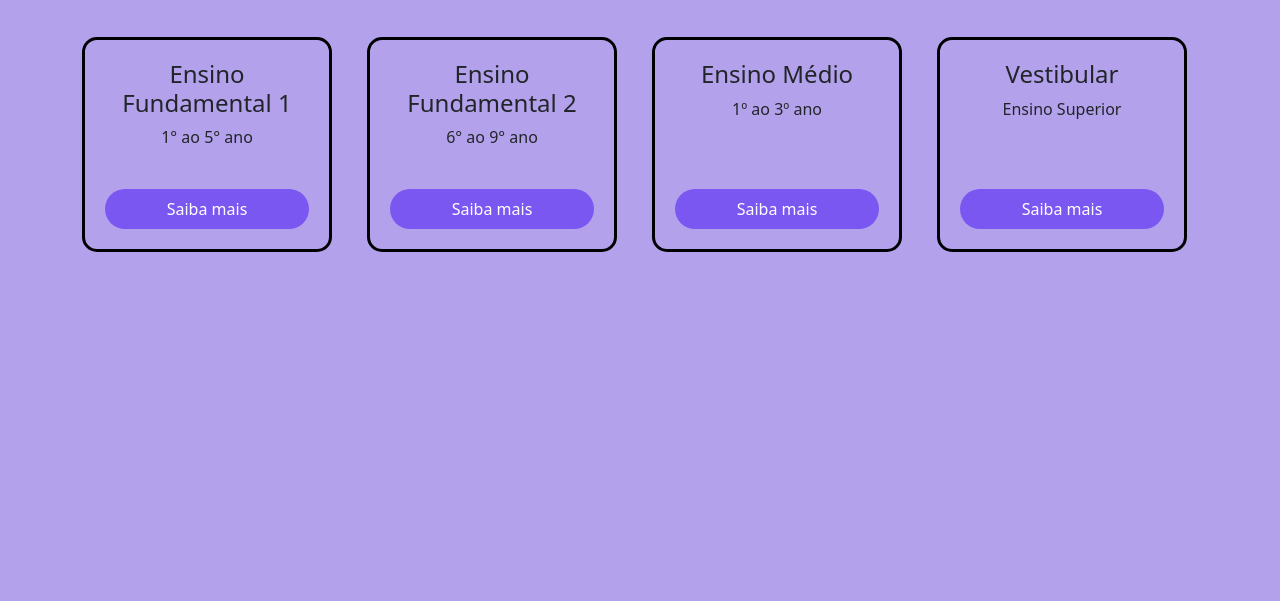
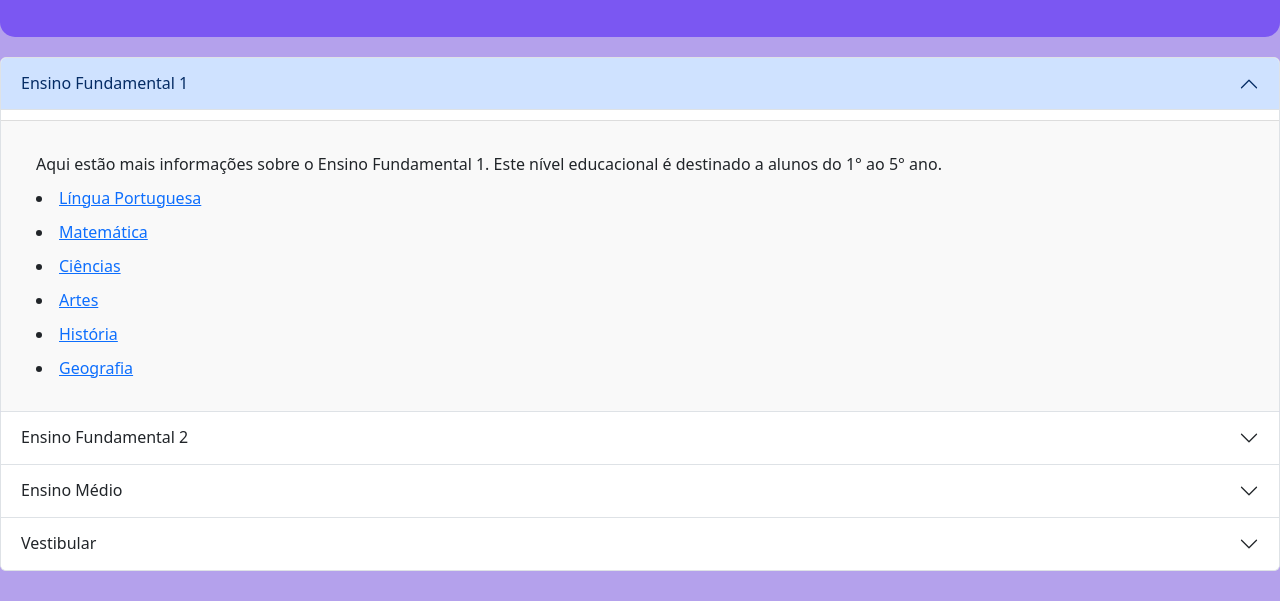
Before and after one commit to Ric-ardo28/ProjetoUnicid01, a plain HTML site: page cursos.html in a window 1280 px wide. Shown: the part 224-825 px from the top of the page. Before the commit the page ends 800 px from the top, so only its background shows below. Drawn offline with nearby package versions, Linux system fonts and the light colour scheme.

Commit message:
mudanças na pagina cursos

```diff
--- a/cursos.css
+++ b/cursos.css
@@ -1,48 +1,88 @@
+/* Estilo da página */
 body {
     background-color: #b4a1ec;
     margin-bottom: 30px;
-
 }
 
-.search-bar {
-    background-color: #f2dede;
-    border-radius: 15px;
-    padding: 20px;
-    margin-bottom: 30px;
+
+
+
+
+/* Efeito hover nos cards */
+.card-custom:hover {
+    transform: scale(1.05); /* Aumenta levemente o card ao passar o mouse */
 }
 
-.card-custom {
-    border: 3px solid black;
-    border-radius: 15px;
-    text-align: center;
-    padding: 20px;
-    display: flex;
-    flex-direction: column;
-    justify-content: space-between;
-    min-width: 250px; /* Largura mínima */
-    max-width: 250px; /* Largura máxima */
-
+/* Estilo dos botões */
+.btn-custom {
+    background-color: #7b57f2;
+    color: white;
+    border: none;
+    border-radius: 20px;
+    padding: 8px 16px;
+    text-decoration: none;
+    margin-top: 10px;
+    transition: background-color 0.3s ease;
 }
 
-.btn-custom {
-
-        background-color: #7b57f2;
-        color: white; /* Cor do texto */
-        border: none; /* Remove a borda */
-        border-radius: 20px; /* Ajuste o valor conforme desejado */
-        padding: 8px 16px; /* Para melhor espaçamento */
-        text-decoration: none; /* Remove o sublinhado */
-
-    }
-
-
+/* Efeito hover nos botões */
 .btn-custom:hover {
     background-color: #8b5de3;
     color: white;
 }
+
+/* Logo da Educaí */
 .logo {
     width: 50px;
 }
-.mt-auto{
-  margin-top: auto;
+
+/* Margem automática para alinhar botões no final dos cards */
+.mt-auto {
+    margin-top: auto;
 }
+
+/* Estilo do conteúdo colapsável (expansível) */
+.collapse {
+    padding: 15px;
+    background-color: #f9f9f9; /* Fundo mais claro para o conteúdo expandido */
+    border-top: 1px solid #ddd;
+    margin-top: 10px;
+}
+
+/* Link para visitar página do curso */
+.collapse a {
+    display: inline-block;
+    margin-top: 10px;
+}
+
+/* Estilo para cabeçalho */
+header {
+    background-color: #7b57f2;
+    color: white;
+    padding: 20px;
+    border-radius: 15px;
+    margin-bottom: 20px;
+}
+
+/* Títulos dos cards */
+.card-custom h4 {
+    color: #5a45db;
+}
+
+/* Ajuste no parágrafo do card */
+.card-custom p {
+    color: #555;
+    font-size: 14px;
+}
+
+/* Ajuste no container dos cards */
+.container {
+    margin-top: 30px;
+}
+
+/* Estilo para melhorar o espaçamento no mobile */
+@media (max-width: 768px) {
+    .card-custom {
+        min-width: 100%; /* Ocupa a largura total em telas pequenas */
+    }
+}
--- a/cursos.html
+++ b/cursos.html
@@ -17,51 +17,158 @@
         </div>
         <a class="btn-custom" href="index.html">Home</a>
     </nav>
+
     <!-- Cabeçalho -->
     <header class="text-center py-4">
         <h1 class="fw-bold">Cursos</h1>
         <p>Transforme seu aprendizado em oportunidades com os cursos do Educaí.</p>
     </header>
 
+    <!-- Cards de Cursos -->
+    <div class="accordion" id="accordionExample">
+        <!-- Card 1 -->
+        <div class="accordion-item">
+            <h2 class="accordion-header" id="headingOne">
+                <button class="accordion-button" type="button" data-bs-toggle="collapse" data-bs-target="#collapseOne" aria-expanded="true" aria-controls="collapseOne">
+                    Ensino Fundamental 1
+                </button>
+            </h2>
+            <div id="collapseOne" class="accordion-collapse collapse show" aria-labelledby="headingOne" data-bs-parent="#accordionExample">
+                <div class="accordion-body">
+                    Aqui estão mais informações sobre o Ensino Fundamental 1. Este nível educacional é destinado a alunos do 1° ao 5° ano.
+
+                    <li>
+                     <a href="#">Língua Portuguesa</a>
+                    </li>
+                    <li>
+                        <a href="#">Matemática</a>
+                    </li>
+                    <li>
+                        <a href="#">Ciências</a>
+                    </li>
+                    <li>
+                        <a href="#">Artes</a>
+                    </li>
+                    <li>
+                        <a href="#">História</a>
+                    </li>
+                    <li>
+                        <a href="#">Geografia</a>
+                    </li>
 
 
 
-    <!-- Cards de Cursos -->
-    <div class="container">
-       <div class="row">
-            <!-- Ensino Fundamental -->
-            <div class="col-md-4 col-lg-3 d-flex">
-                <div class="card-custom mb-4 h-100">
-                    <h4>Ensino Fundamental 1</h4>
-                    <p>1° ao 5° ano</p>
-                    <a href="fundamental1.html" class="btn btn-custom mt-auto">Saiba mais</a>
                 </div>
             </div>
-            <div class="col-md-4 col-lg-3 d-flex">
-                <div class="card-custom mb-4 h-100">
-                    <h4>Ensino Fundamental 2</h4>
-                    <p>6° ao 9° ano</p>
-                    <a href="fundamental2.html" class="btn btn-custom mt-auto">Saiba mais</a>
+        </div>
+
+        <!-- Card 2 -->
+        <div class="accordion-item">
+            <h2 class="accordion-header" id="headingTwo">
+                <button class="accordion-button collapsed" type="button" data-bs-toggle="collapse" data-bs-target="#collapseTwo" aria-expanded="false" aria-controls="collapseTwo">
+                    Ensino Fundamental 2
+                </button>
+            </h2>
+            <div id="collapseTwo" class="accordion-collapse collapse" aria-labelledby="headingTwo" data-bs-parent="#accordionExample">
+                <div class="accordion-body">
+                    Informações sobre o Ensino Fundamental 2. Este nível é focado em alunos do 6° ao 9° ano.
+                    <li>
+                        <a href="#">Língua Portuguesa</a>
+                       </li>
+                       <li>
+                           <a href="#">Matemática</a>
+                       </li>
+                       <li>
+                           <a href="#">Ciências</a>
+                       </li>
+                       <li>
+                           <a href="#">Artes</a>
+                       </li>
+                       <li>
+                           <a href="#">História</a>
+                       </li>
+                       <li>
+                           <a href="#">Geografia</a>
+                       </li>
+
+
                 </div>
             </div>
-            <div class="col-md-4 col-lg-3 d-flex">
-                <div class="card-custom mb-4 h-100">
-                    <h4>Ensino Médio</h4>
-                    <p>1º ao 3º ano</p>
-                    <a href="ensinomedio.html" class="btn btn-custom mt-auto">Saiba mais</a>
+        </div>
+
+        <!-- Card 3 -->
+        <div class="accordion-item">
+            <h2 class="accordion-header" id="headingThree">
+                <button class="accordion-button collapsed" type="button" data-bs-toggle="collapse" data-bs-target="#collapseThree" aria-expanded="false" aria-controls="collapseThree">
+                    Ensino Médio
+                </button>
+            </h2>
+            <div id="collapseThree" class="accordion-collapse collapse" aria-labelledby="headingThree" data-bs-parent="#accordionExample">
+                <div class="accordion-body">
+                    Mais detalhes sobre o Ensino Médio, voltado para alunos do 1° ao 3° ano com foco em preparação para vestibulares.
+                    <li>
+                        <a href="#">Língua Portuguesa</a>
+                       </li>
+                       <li>
+                           <a href="#">Matemática</a>
+                       </li>
+                       <li>
+                           <a href="#">Ciências</a>
+                       </li>
+                       <li>
+                           <a href="#">Artes</a>
+                       </li>
+                       <li>
+                           <a href="#">História</a>
+                       </li>
+                       <li>
+                           <a href="#">Geografia</a>
+                       </li>
+
+
                 </div>
             </div>
-            <!-- Ensino Médio -->
-            <div class="col-md-4 col-lg-3 d-flex">
-                <div class="card-custom mb-4 h-100">
-                    <h4>Vestibular</h4>
-                    <p>Ensino Superior</p>
-                    <a href="vestibular.html" class="btn btn-custom mt-auto">Saiba mais</a>
+        </div>
+
+        <!-- Card 4 -->
+        <div class="accordion-item">
+            <h2 class="accordion-header" id="headingFour">
+                <button class="accordion-button collapsed" type="button" data-bs-toggle="collapse" data-bs-target="#collapseFour" aria-expanded="false" aria-controls="collapseFour">
+                    Vestibular
+                </button>
+            </h2>
+            <div id="collapseFour" class="accordion-collapse collapse" aria-labelledby="headingFour" data-bs-parent="#accordionExample">
+                <div class="accordion-body">
+                    Aqui estão mais informações sobre o Vestibular. Este nível educacional é focado em preparar alunos para o Ensino Superior.
+                    <li>
+                        <a href="#">Língua Portuguesa</a>
+                       </li>
+                       <li>
+                           <a href="#">Matemática</a>
+                       </li>
+                       <li>
+                           <a href="#">Ciências</a>
+                       </li>
+                       <li>
+                           <a href="#">Artes</a>
+                       </li>
+                       <li>
+                           <a href="#">História</a>
+                       </li>
+                       <li>
+                           <a href="#">Geografia</a>
+                       </li>
+
+
                 </div>
             </div>
         </div>
     </div>
 
+
+      </div> <!-- Final da row -->
+    </div> <!-- Final do container -->
+
     <script src="https://cdn.jsdelivr.net/npm/bootstrap@5.3.0-alpha1/dist/js/bootstrap.bundle.min.js"></script>
 </body>
 
```
Also changed, not shown: teste.html (added). Lines whose indentation alone changed are shown as unchanged.
